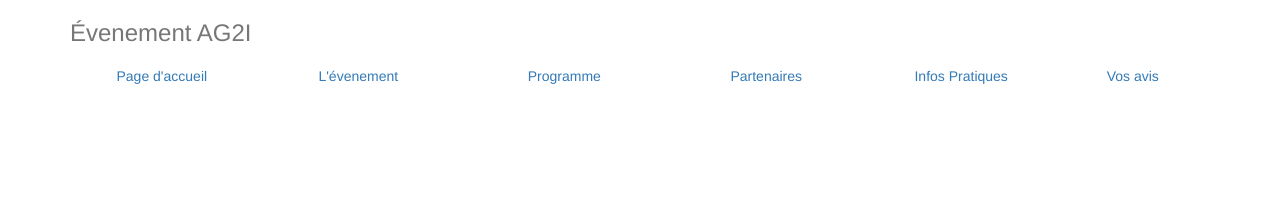
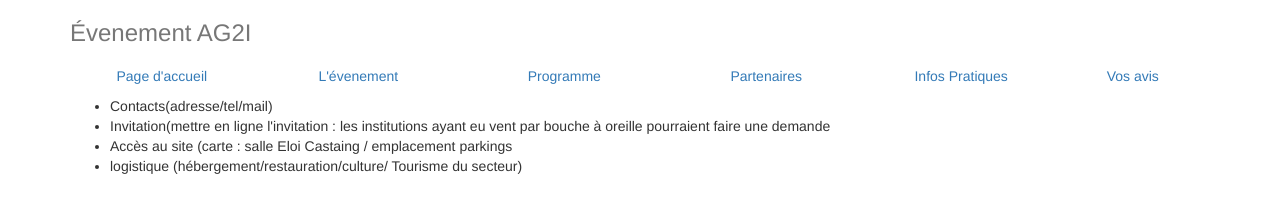
Before and after one commit to dinno1986/projet-p-dago-AG2I, a website: page public/infos-pratiques.html in a window 1280 px wide. Drawn offline with nearby package versions, Linux system fonts and the light colour scheme.

Commit message:
ajout de liste des items a inserer dans infos-pratiques.html

```diff
--- a/public/infos-pratiques.html
+++ b/public/infos-pratiques.html
@@ -20,6 +20,13 @@
 				</ul>
 			</nav>
 		</div>
+
+		<ul>
+			<li>Contacts(adresse/tel/mail)</li>
+			<li>Invitation(mettre en ligne l'invitation : les institutions ayant eu vent par bouche à oreille pourraient faire une demande</li>
+			<li>Accès au site (carte : salle Eloi Castaing / emplacement parkings</li>
+			<li> logistique (hébergement/restauration/culture/ Tourisme du secteur)</li>
+		</ul>
 	</div>
 
 	<script type="text/javascript" src="node_modules/jquery/dist/jquery.min.js"></script>
```
